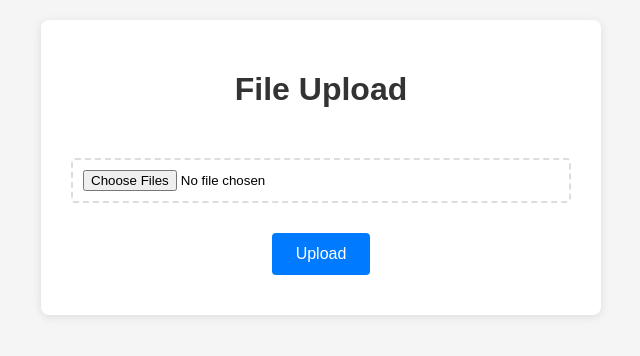
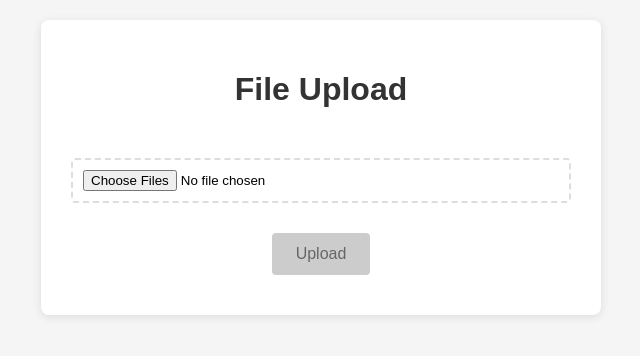
Before and after one commit to gomtangmoru/gomu-file, a Python web app: template templates/index.html in a window 1280 px wide. Shown: the top 356 px of the page, without its empty margins (319-959 px from the left). Run offline with Jinja, Linux system fonts and the light colour scheme; the template is opened without the code that fills it, so the values that code supplies are empty.

Commit message:
Enhance button styles for upload functionality with enabled/disabled states and hover effects

```diff
--- a/static/css/index.css
+++ b/static/css/index.css
@@ -30,18 +30,30 @@ input[type="file"] {
 }
 
 button {
-    background-color: #007bff;
-    color: white;
     border: none;
     padding: 12px 24px;
     border-radius: 4px;
     cursor: pointer;
     font-size: 16px;
     margin: 10px 0;
+    transition: all 0.3s ease;
 }
 
-button:hover {
+button.disabled {
+    background-color: #ccc;
+    color: #666;
+    cursor: not-allowed;
+}
+
+button.enabled {
+    background-color: #007bff;
+    color: white;
+    cursor: pointer;
+}
+
+button.enabled:hover {
     background-color: #0056b3;
+    transform: translateY(-1px);
 }
 
 #status {
--- a/templates/index.html
+++ b/templates/index.html
@@ -11,7 +11,7 @@
     <div class="container">
         <h1>File Upload</h1>
         <input type="file" id="fileInput" multiple>
-        <button id="uploadButton" onclick="uploadFiles()">Upload</button>
+        <button id="uploadButton" class="disabled" onclick="uploadFiles()">Upload</button>
         <div id="status"></div>
     </div>
 </body>
```
